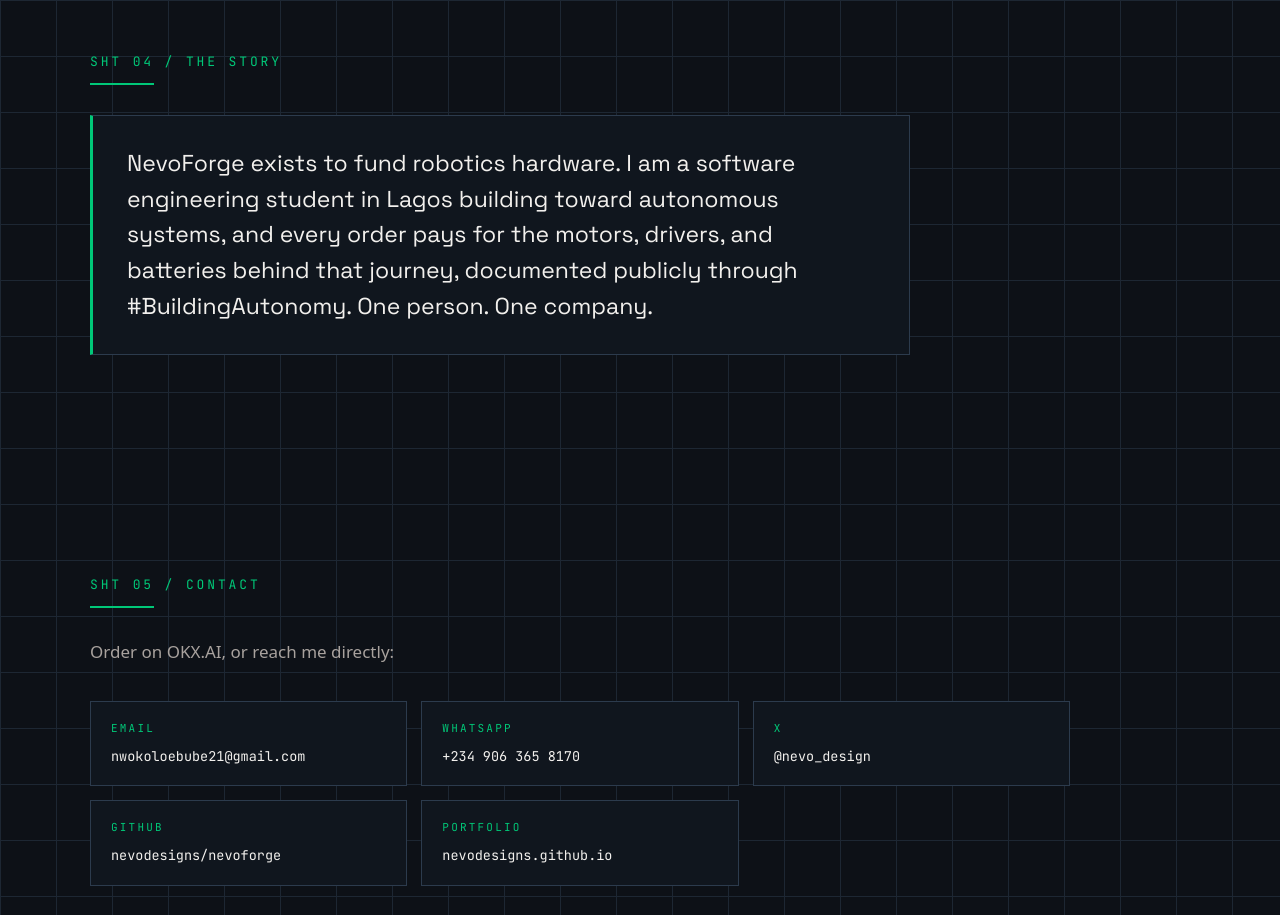
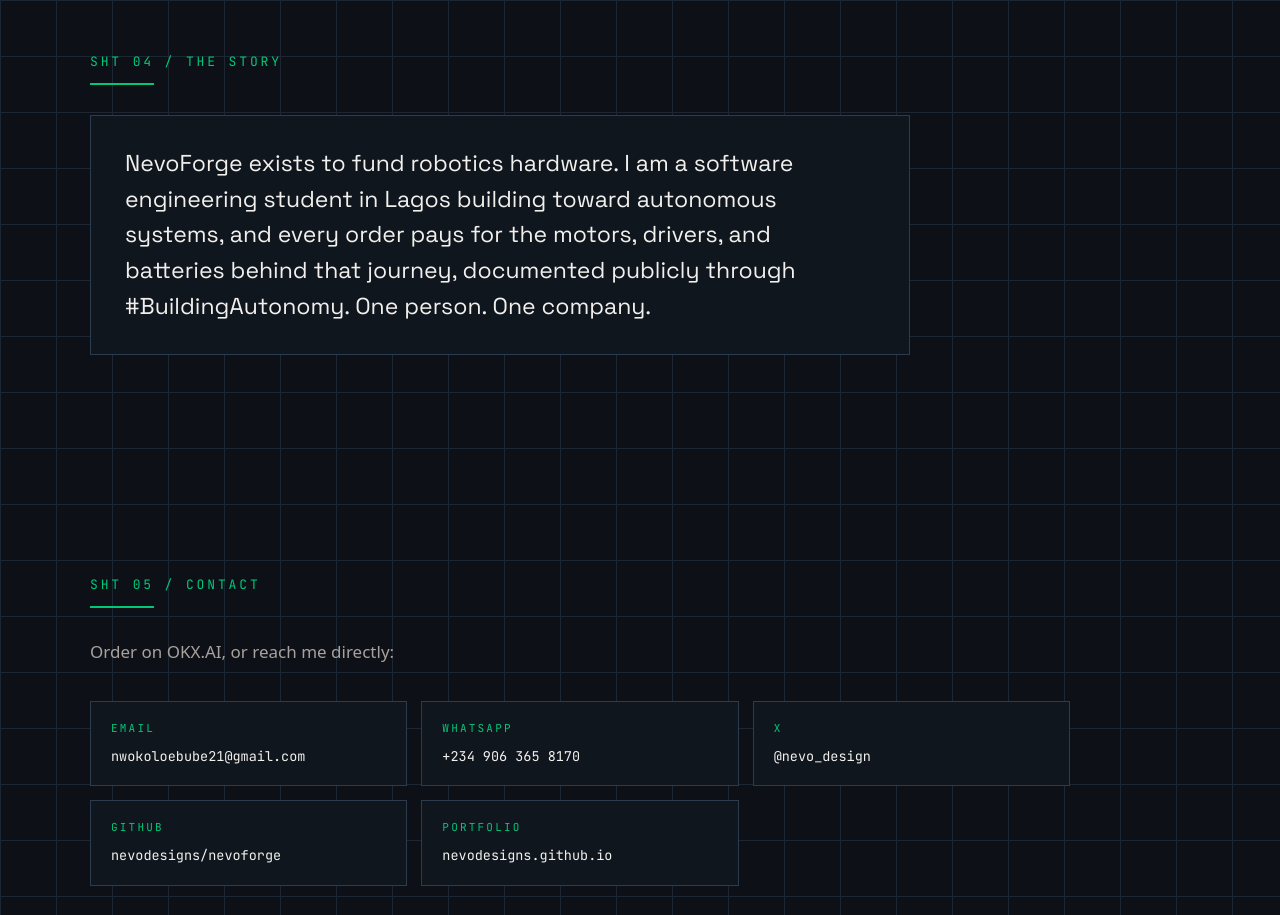
Before and after one commit to nevodesigns/nevoforge-site, a website: page index.html in a window 1280 px wide. Shown: the part 2632-3547 px from the top of the page. Drawn offline with Linux system fonts and the light colour scheme.

Commit message:
removed left accent bars from blocks

```diff
--- a/styles.css
+++ b/styles.css
@@ -326,7 +326,6 @@ h1, h2, h3 { font-family: var(--display); line-height: 1.1; }
 /* Story */
 .story {
   border: 1px solid var(--line-strong);
-  border-left: 3px solid var(--accent);
   background: var(--panel);
   padding: 30px 34px;
   max-width: 820px;
```
